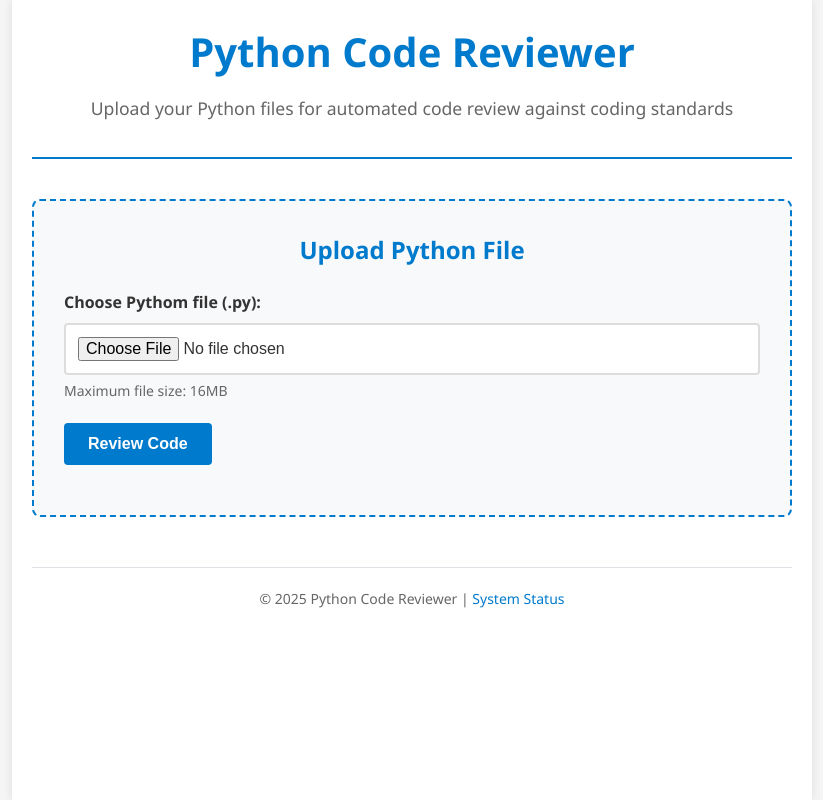
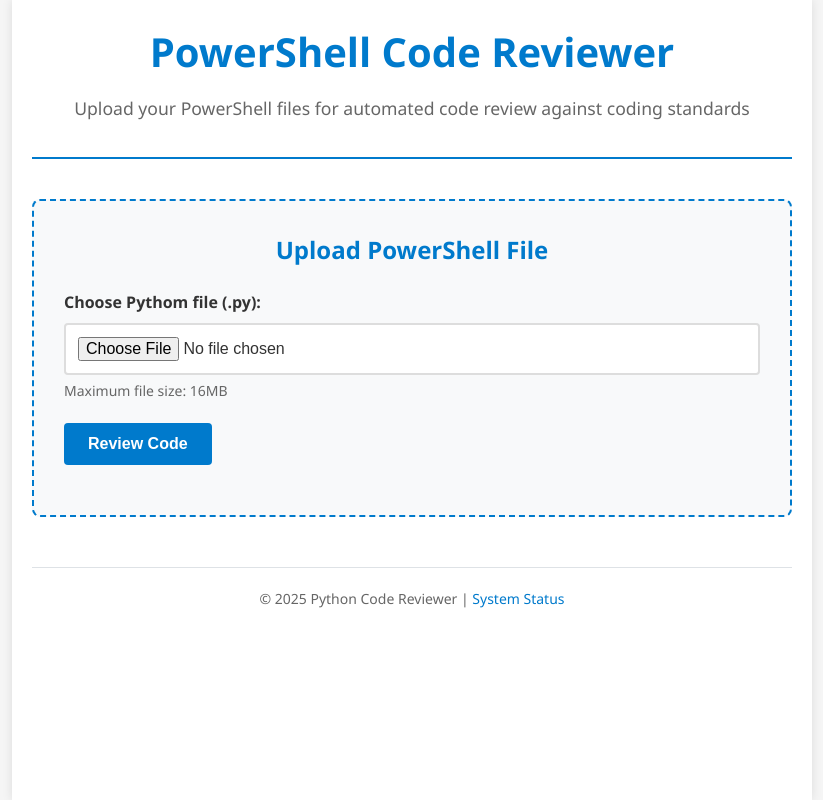
Before and after one commit to DWhyteKS/CodingStandardsAnalysis, a Flask app: page / in a window 1280 px wide. Shown: the whole page, without its empty margins (228-1051 px from the left). Run offline with Flask 3, Linux system fonts and the light colour scheme.

Commit message:
Restting back to Powershell

```diff
--- a/app/app.py
+++ b/app/app.py
@@ -64,8 +64,8 @@ open_ai_deployment_name = os.environ.get('openAIDeploymentName', '')
 # File upload settings
 upload_folder = 'uploads'
 
-# allowed_file_types = {'ps1', 'psm1', 'psd1'}  # PowerShell file extensions
-allowed_file_types = {'py'}
+allowed_file_types = {'ps1', 'psm1', 'psd1'}  # PowerShell file extensions
+# allowed_file_types = {'py'}
 
 max_file_size = 16 * 1024 * 1024  # 16MB max file size
 
@@ -148,7 +148,7 @@ def review_powershell_code(code_content, standards):
             1. Overall assessment (Good/Needs Improvement/Poor)
             2. Security analysis (potential vulnerabilities)
             3. Performance recommendations
-            4. Python best practices compliance (PEP-8)
+            4. Python best practices compliance
             5. Specific issues found with line references where possible
             6. Detailed recommendations for improvement
             7. Compliments for good practices
@@ -181,8 +181,8 @@ def review_powershell_code(code_content, standards):
         ai_response = client.chat.completions.create(
             model=open_ai_deployment_name,
             messages=[
-                # {"role": "system", "content": "You are a PowerShell code reviewer expert."},
-                {"role": "system", "content": "You are a Python code reviewer expert."},
+                {"role": "system", "content": "You are a PowerShell code reviewer expert."},
+                # {"role": "system", "content": "You are a Python code reviewer expert."},
                 {"role": "user", "content": prompt}
             ],
             max_tokens=1500,
--- a/app/templates/upload.html
+++ b/app/templates/upload.html
@@ -12,10 +12,10 @@
     <div class="container">
         <!-- Page header -->
         <header>
-            <!-- <h1>PowerShell Code Reviewer</h1> -->
-            <h1>Python Code Reviewer</h1>
-            <!-- <p>Upload your PowerShell files for automated code review against coding standards</p> -->
-            <p>Upload your Python files for automated code review against coding standards</p>
+            <h1>PowerShell Code Reviewer</h1>
+            <!-- <h1>Python Code Reviewer</h1> -->
+            <p>Upload your PowerShell files for automated code review against coding standards</p>
+            <!-- <p>Upload your Python files for automated code review against coding standards</p> -->
         </header>
 
         <!-- Main content area -->
@@ -44,8 +44,8 @@
             - enctype="multipart/form-data" required for file uploads
             -->
             <div class="upload-section">
-                <!-- <h2>Upload PowerShell File</h2> -->
-                <h2>Upload Python File</h2>
+                <h2>Upload PowerShell File</h2>
+                <!-- <h2>Upload Python File</h2> -->
                 <form action="/upload" method="post" enctype="multipart/form-data">
 
                     <!-- File input field -->
@@ -55,7 +55,7 @@
                         <input type="file"
                                id="file"
                                name="file"
-                               accept=".py"
+                               accept=".ps1,.psm1,.psd1"
                                required>
                         <small>Maximum file size: 16MB</small>
                     </div>
```
